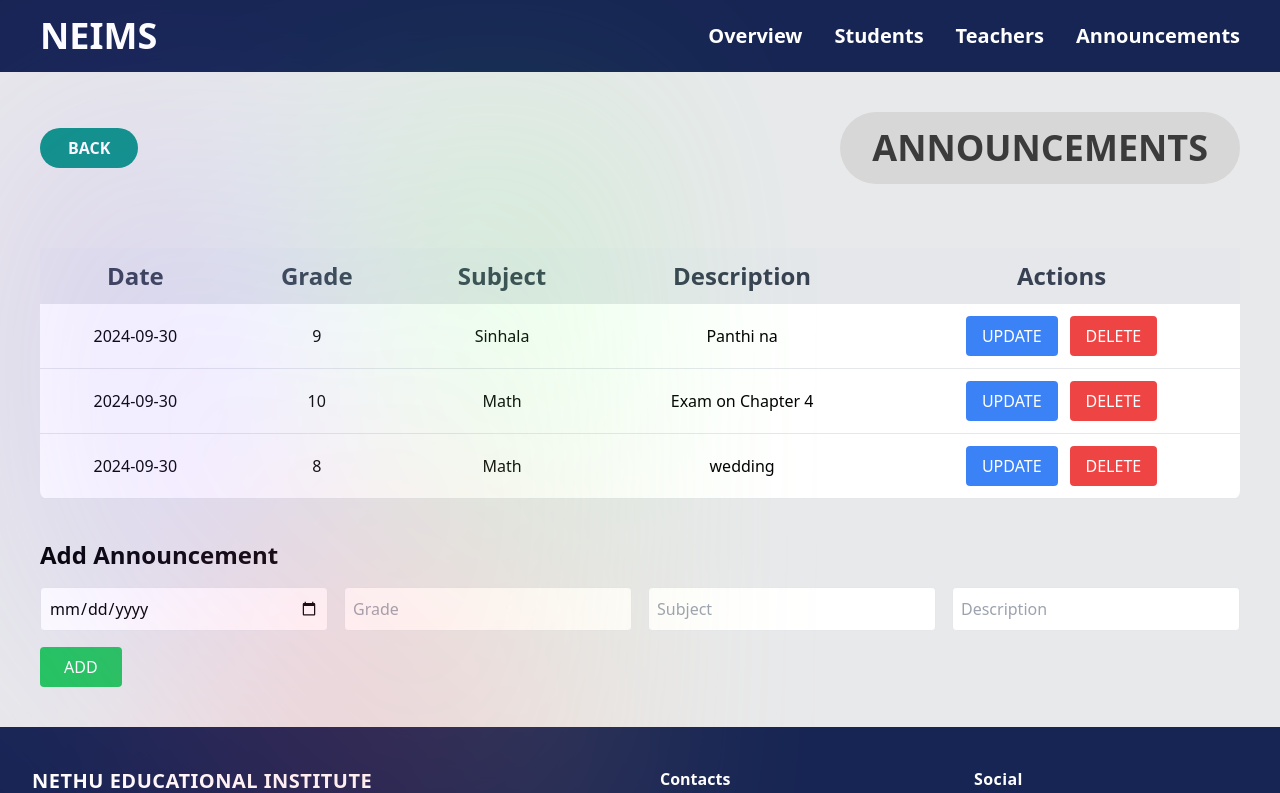
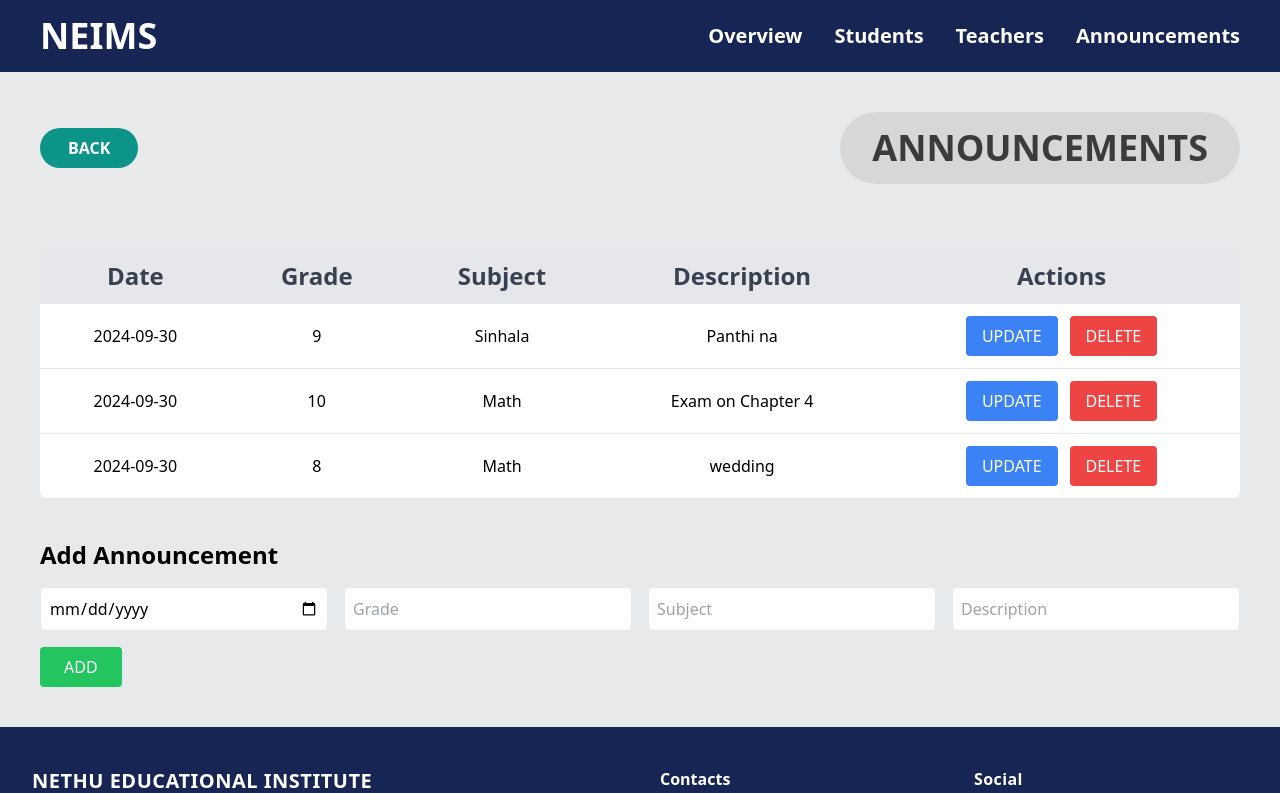
Before and after one commit to yasiith/Nethu_Education_Institute_Management_System, a Next.js app in the folder Nethu_Education_Institute_Management_System/: page /admin/announcements in a window 1280 px wide. Shown: the top 793 px of the page. Built offline with nearby package versions, Linux system fonts and the light colour scheme.

Commit message:
updated layout.jsx, removed gradient
gradient removed, button click fixed

```diff
--- a/Nethu_Education_Institute_Management_System/app/layout.jsx
+++ b/Nethu_Education_Institute_Management_System/app/layout.jsx
@@ -10,7 +10,7 @@ const Rootlayout = ({ children }) => {
     <html lang="en">
       <body>
         <div>
-          <div className="gradient" />
+
         </div>
         <main>{children}</main>
       </body>
```
